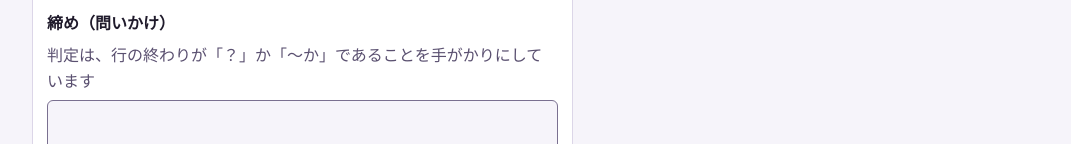
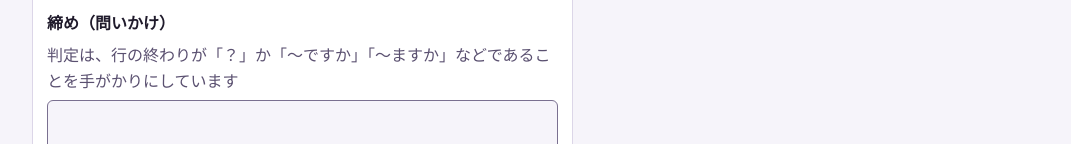
Before and after one commit to nncf123nncf-oss/pattern-fill-x, a plain HTML site: page index.html in a window 1280 px wide. Shown: the part 1855-1999 px from the top of the page, without its empty margins (104-1175 px from the left). Drawn offline with Linux system fonts and the light colour scheme.

Commit message:
Day072: 再レビュー②の反映(同じ行締めの余計な文言・2型ヒント・問いかけヒント)

```diff
--- a/index.html
+++ b/index.html
@@ -357,7 +357,7 @@ var PF = (function () {
       r = judgeOne('open', slot.type, t, slot.type2);
       if (slot.sameClose) {
         var r2 = judgeOne('close', slot.sameClose, t);
-        if (RANK[r2.state] > RANK[r.state]) r = { state: r2.state, msg: '（締めとして）' + r2.msg };
+        if (RANK[r2.state] > RANK[r.state]) r = { state: r2.state, msg: r2.msg ? '（締めとして）' + r2.msg : '' };
         else if (r2.msg && RANK[r2.state] === RANK[r.state] && r.state !== 'free') r.msg = r.msg || '（締めとして）' + r2.msg;
       }
     } else if (slot.k === 'close') r = judgeOne('close', slot.type, t);
@@ -395,14 +395,14 @@ var PF = (function () {
   var HINT = {
     open: {
       '数字': '判定は、数字と単位（つ・個・選・分・円・日・人・件・倍・％など）の組み合わせを手がかりにしています。日付と年は数字に数えません',
-      '問いかけ': '判定は、行の終わりが「？」か「〜か」であることを手がかりにしています',
+      '問いかけ': '判定は、行の終わりが「？」か「〜ですか」「〜ますか」などであることを手がかりにしています',
       '共感': '判定は、「正直」「実は」「本音」「しんどい」「悩んで」など気持ちを表す語を手がかりにしています',
       '体験': '判定は、「した」「でした」「ました」などの終わり方、または「昨日」「先月」などと「私」「自分」の組み合わせを手がかりにしています',
       '予告': '判定は、「まとめ」「方法」「コツ」「理由」「ポイント」「手順」「〜選」「つのこと」を手がかりにしています',
       '指定なし': '型の指定はありません。好きな1行を入れます'
     },
     close: {
-      '問いかけ': '判定は、行の終わりが「？」か「〜か」であることを手がかりにしています',
+      '問いかけ': '判定は、行の終わりが「？」か「〜ですか」「〜ますか」などであることを手がかりにしています',
       '呼びかけ': '判定は、「してみて」「ください」「どうぞ」「しましょう」などを手がかりにしています',
       'ひとこと': '判定は、20字以内で問いではない一言であることを手がかりにしています',
       'リンク誘導': '判定は、URLがあること、または「こちら」「↓」「👇」で終わることを手がかりにしています',
@@ -417,7 +417,7 @@ var PF = (function () {
     return 'リンク';
   }
   function fieldHint(s) {
-    if (s.k === 'open') return HINT.open[s.type] + (s.type2 ? '。または、' + HINT.open[s.type2] : '') + (s.sameClose ? '。この行は、締めの型の目安でも見ます' : '');
+    if (s.k === 'open') return HINT.open[s.type] + (s.type2 ? '。または、' + HINT.open[s.type2].replace(/^判定は、/, '') : '') + (s.sameClose ? '。この行は、締めの型の目安でも見ます' : '');
     if (s.k === 'close') return HINT.close[s.type];
     if (s.k === 'tag') return '「#」で始まる語を、半角スペースで区切って入れます';
     if (s.k === 'link') return 'URLを入れます';
--- a/source/run-checks.js
+++ b/source/run-checks.js
@@ -77,7 +77,9 @@ eq(st({ k: 'link', id: 'l0' }, 'https://x.example/a'), 'ok', '判定 リンクok
 eq(st({ k: 'body', n: 1, id: 'b0' }, 'なにか'), 'free', '判定 本文は指定なし');
 eq(X.judge(OPEN('数字'), 'こんにちは').label, '決められない', '判定 ラベル文字'); eq(X.judge(OPEN('数字'), '3つ').label, '合っていそう', '判定 ラベル文字ok'); eq(X.judge(OPEN('数字'), '今日は休みました').label, '外れていそう', '判定 ラベル文字ng');
 const sc = { k: 'open', type: '問いかけ', sameClose: '問いかけ', id: 'open' };
-eq(st(sc, 'どうですか？'), 'ok', '判定 同じ行で締め ok'); eq(st({ k: 'open', type: '数字', sameClose: '問いかけ', id: 'open' }, '3つの話'), 'ng', '判定 同じ行で締め ng');
+eq(st(sc, 'どうですか？'), 'ok', '判定 同じ行で締め ok');
+eq(X.judge({ k: 'open', type: '指定なし', sameClose: '問いかけ', id: 'open' }, 'どうすればいいですか？').msg, '', '判定 型の指定なし+同じ行で締めok のとき余計な文言を出さない');
+eq(X.fieldHint({ k: 'open', type: '数字', type2: '予告' }).split('判定は').length - 1, 1, 'ヒント 2型で「判定は」が1回'); eq(st({ k: 'open', type: '数字', sameClose: '問いかけ', id: 'open' }, '3つの話'), 'ng', '判定 同じ行で締め ng');
 
 // S4 下書きの組み立て
 const sl = X.fromControls({ open: '数字', body: 2, blank: true, close: '問いかけ', tag: 2 });
```
Also changed, not shown: source/index.src.html (+4 -4 lines).
